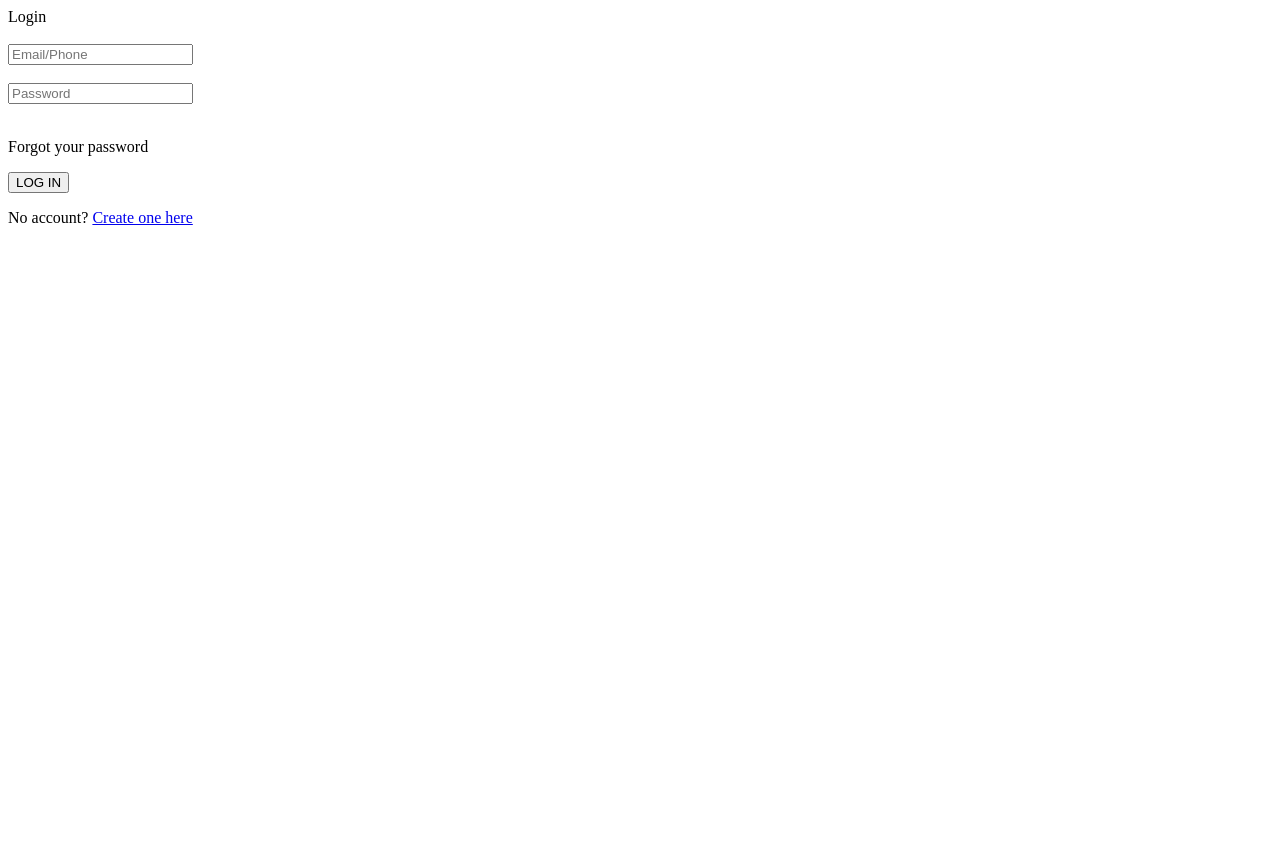
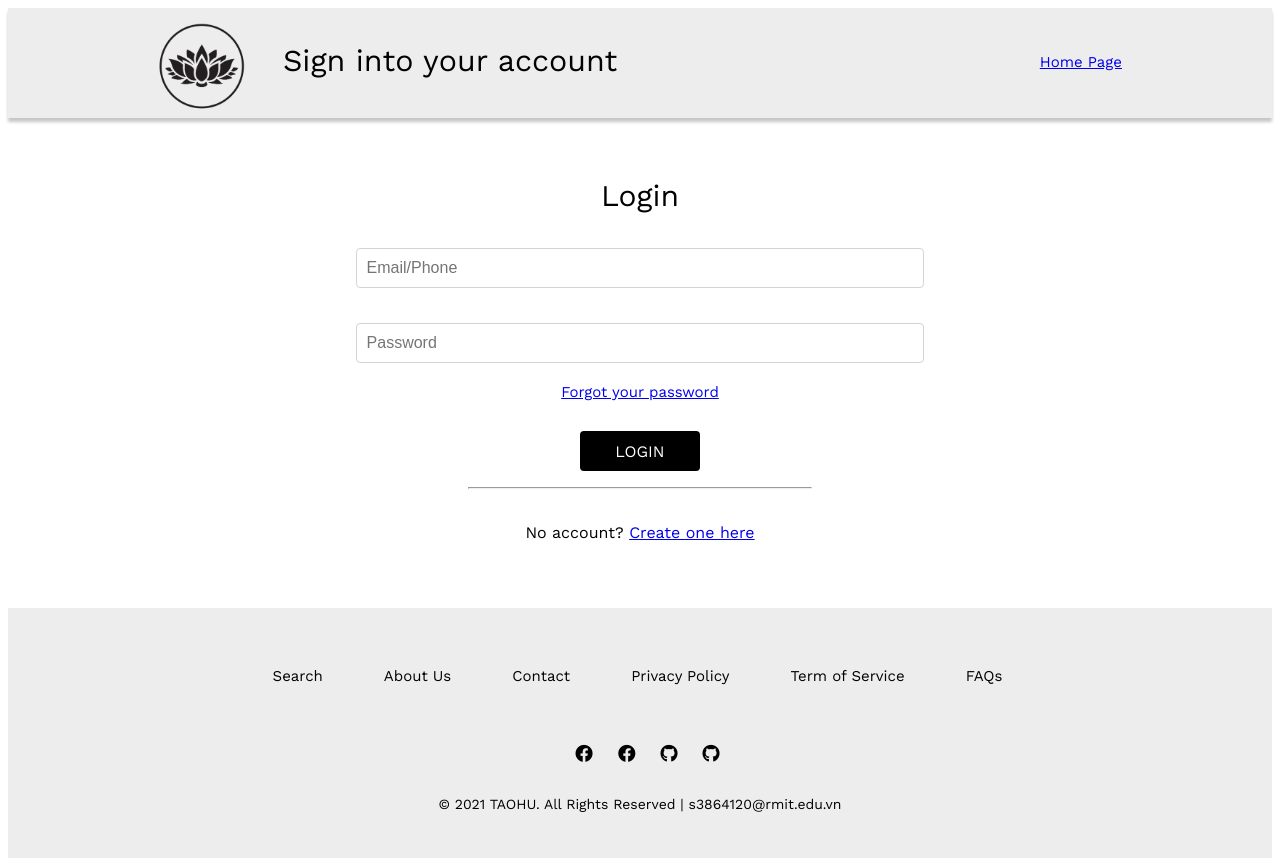
Before and after one commit to lacnham/Full-Stack-Assignment, a PHP site: page /Login_box.html in a window 1280 px wide. Before the commit the page ends 225 px from the top, so only its background shows below. Run offline with PHP 8.4, Linux system fonts and the light colour scheme.

Commit message:
Finish login page html + css

```diff
--- a/Login_box.html
+++ b/Login_box.html
@@ -4,23 +4,77 @@
     <meta name="viewport" content="width=device-width, initial-scale=1.0">
     <link rel="stylesheet" href="css.css">
     <link href="https://fonts.googleapis.com/css2?family=Work+Sans&display=swap" rel="stylesheet">
+    <link rel="stylesheet" type="text/css" href="https://cdnjs.cloudflare.com/ajax/libs/font-awesome/5.15.1/css/all.min.css">
+
     </head>
 
     <body>
-        <div id="login-view" >
-            <header>
-                <div class="view-header">Login</div><br>
-            </header>
-            <form id="taohu-login-form" class="login-form" method="post" actioin="javascript:;" onsubmit="return false;">
-                <!-- <input type="hidden" name="registrationSiteID" value="0" data-componentname="registrationSiteID" -->
-                <input type="text" placeholder="Email/Phone" id="email"><br><br>
+        <header class="simple-header-container">
+            <div class="black-logo">
+                <a href="#">
+                    <img class="logo" src="image/shop-logo.png" alt="TaoHu"></a>
+            </div>
+            <p>Sign into your account</p>
+            <div class="home-link">
+                <a href="#">Home Page</a>
+            </div>
+        </header>
 
-                <input type="password" placeholder="Password" id="password" name="password"><br><br>
+        <div class="login-container">
+                <div class="view-header">Login</div>
+
+            <form action="#" method="post">
+                <div class="data">
+                    <div class="username-login">
+                        <input type="text" placeholder="Email/Phone" class="form-control" name="loginKey" required>
+                    </div>
+                </div>
+
+                <div class="data">
+                    <div class="password-login">
+                        <input type="password" placeholder="Password" class="form-control" name="password" required>
+                    </div>
+                </div>
+                <div class="forgot-pass">
+                    <a href="#">Forgot your password</a>
+                </div>
+
+                <input type="submit" class="btn" value="Login">
             </form>
-            <p>Forgot your password</p>
-            <button type="submit" class="submit" value="submit">LOG IN</button>
-            <p>No account? <a href="register_acc.html">Create one here</a></p>
+
+            <hr>
+            <div class="no-account">
+                <p>No account? <a href="register_acc.html">Create one here</a></p>
+            </div>
+        </div>
+    </body>
+
+    <footer class="simple-footer">
+        <div class="container">
+            <div class="content">
+            <ul class="footer-nav">
+                <li><a href="#">Search</a></li>
+                <li><a href="#">About Us</a></li>
+                <li><a href="#">Contact</a></li>
+                <li><a href="#">Privacy Policy</a></li>
+                <li><a href="#">Term of Service</a></li>
+                <li><a href="#">FAQs</a></li>
+            </ul>
+
+
+            <ul class="socials">
+                <li><a href="#"><i class="fab fa-facebook"></i></a></li>
+                <li><a href="#"><i class="fab fa-facebook"></i></a></li>
+                <li><a href="#"><i class="fab fa-github"></i></a></li>
+                <li><a href="#"><i class="fab fa-github"></i></a></li>
+            </ul>
+        </div>
         </div>
 
-    </body>
+        <div class="footer-bottom">
+            <p>&copy; 2021 <span>taohu</span>. All Rights Reserved | s3864120@rmit.edu.vn </p>
+        </div>
+
+    </footer>
+
 </html>
--- a/css.css
+++ b/css.css
@@ -16,11 +16,44 @@
     clear: both;
 }
 
+/* SIMPLE HEADER */
+.simple-header-container{
+    display: block;
+    width: 100%;
+    height: 110px;
+    margin: 0;
+    padding: 0;
+    background-color: #EDEDED;
+    box-shadow: 0 4px 3px rgba(0, 0, 0, 0.219);
+}
+
+.black-logo .logo{
+    float: left;
+    width: 90px;
+    margin-left: 150px;
+    margin-top: 12px;
+}
+
+.home-link{
+    float: right;
+    padding-top: 45px;
+    padding-right: 150px;
+    font-family: "Work Sans", sans-serif;
+    font-size: 15px;
+}
+
+.simple-header-container p{
+    display: inline-block;
+    padding: 5px 0px 0px 35px;
+    font-size: 1.9rem;
+    font-family: "Work Sans", sans-serif;
+}
+
 /* FOOTER */
 .footer{
     padding-top: 25px;
     width: 100%;
-    height: 400px;
+    height: 370px;
     left: 0;
     right: 0;
     display: block;
@@ -52,6 +85,7 @@
     text-align: center;
     font-family: "Work Sans", sans-serif;
     color: rgb(0,0,0);
+    padding-top: 10px;
 }
 
 .content h3{
@@ -87,7 +121,7 @@
     list-style: none;
     display: flex;
     font-size: 1.1em;
-    padding-top: 2.5em;
+    padding-top: 1em;
 }
 
 .socials li{
@@ -110,4 +144,99 @@
     text-transform: uppercase;
 }
 
-/* REGISTER_ACC */
+footer img{
+    width:90px;
+}
+
+/* SIMPLE FOOTER */
+.simple-footer{
+    padding-top: 25px;
+    width: 100%;
+    height: 250px;
+    left: 0;
+    right: 0;
+    display: block;
+    box-sizing: border-box;
+    clear: both ;
+    background-color: #EDEDED;
+}
+
+/* LOGIN */
+.login-container{
+    display: block;
+    clear: both;
+    max-width: 90%;
+    height: auto;
+    margin-right: auto;
+    margin-left: auto;
+    padding-top: 60px;
+    padding-bottom: 50px;
+    background-color: transparent;
+}
+
+.view-header{
+    font-size: 30px;
+    font-weight: 500;
+    text-align: center;
+    font-family: "Work Sans", sans-serif;
+}
+
+.login-container form{
+    display: block;
+    max-width: 50%;
+    margin-right: auto;
+    margin-left: auto;
+    margin-top: 10px;
+}
+
+.login-container form .data .form-control{
+    height: 40px;
+    width: 100%;
+    padding-left: 10px;
+    font-size: 16px;
+    border: 1px solid lightgray;
+    border-radius: 4px;
+    margin: 25px 0 10px 0;
+    padding: 0 10px;
+}
+
+.login-container form .data label{
+    font-size: 17px;
+}
+
+.forgot-pass{
+    text-align: center;
+    padding-bottom: 30px;
+    padding-top: 10px;
+    font-family: "Work Sans", sans-serif;
+    font-size: 15px;
+}
+
+.login-container form .btn{
+    margin-left: 50%;
+    transform: translateX(-50%);
+    width: 120px;
+    height: 40px;
+    border: none;
+    cursor: pointer;
+    font-family: "Work Sans", sans-serif;
+    font-size: 16px;
+    color: white;
+    background: black;
+    text-transform: uppercase;
+    border-radius: 4px;
+}
+
+.login-container form .btn:hover{
+    opacity: 0.7;
+}
+
+.login-container hr{
+    max-width:30%;
+}
+
+.login-container .no-account{
+    padding-top: 10px;
+    text-align: center;
+    font-family: "Work Sans", sans-serif;
+}
```
Also changed, not shown: register_acc.html (+30 -0 lines), image/shop-logo.png.
